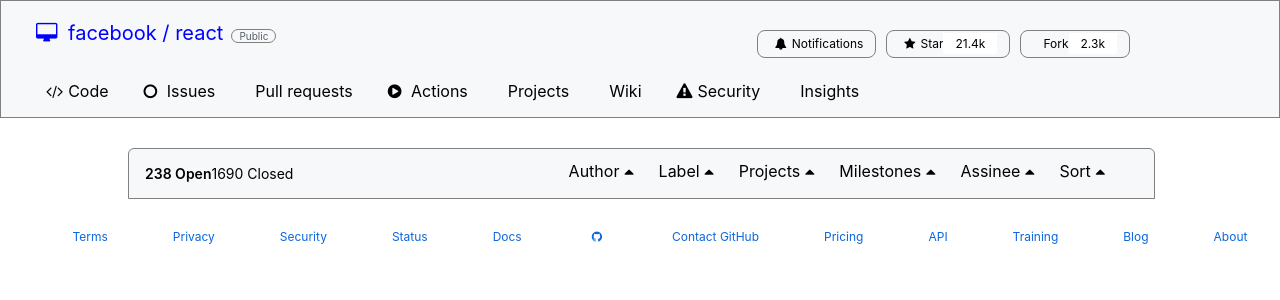
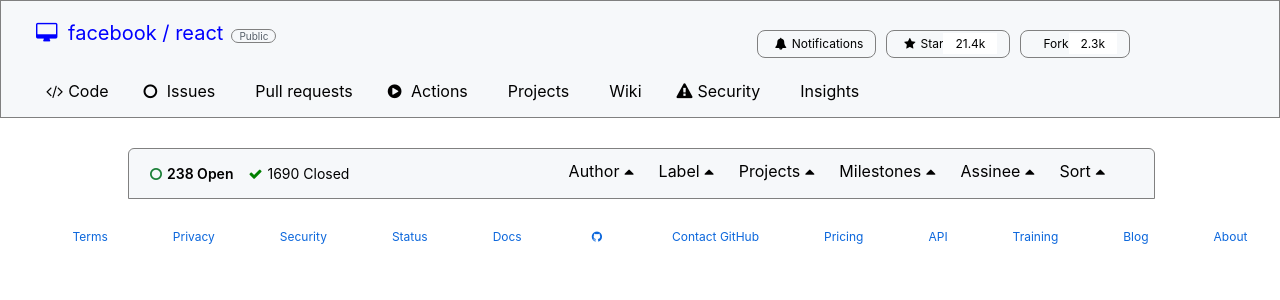
Before and after one commit to Abhijrt/github_issue_page, a React (Create React App) app: page / in a window 1280 px wide. Shown: the top 300 px of the page. Built offline with nearby package versions, Linux system fonts and the light colour scheme.

Commit message:
adding the some icon and its color

```diff
--- a/src/components/Header/header.css
+++ b/src/components/Header/header.css
@@ -44,6 +44,7 @@
   background-color: white;
   color: black;
   padding: 3px 12px;
+  margin: 0px 0px;
 }
 
 .container {
--- a/src/components/IssueHeader/index.css
+++ b/src/components/IssueHeader/index.css
@@ -14,6 +14,15 @@
 
 .close-issue {
   font-size: 14px;
+  margin: 0px 10px;
+}
+
+.open-issue i {
+  color: #1a7f37;
+}
+
+.close-issue i {
+  color: green;
 }
 
 .issue-header-list {
--- a/src/components/IssueHeader/index.js
+++ b/src/components/IssueHeader/index.js
@@ -5,8 +5,12 @@
   return (
     <div className="issue-header-container">
       {/* <div className="left-container"> */}
-      <span className="open-issue">238 Open </span>
-      <span className="close-issue">1690 Closed</span>
+      <span className="open-issue">
+        <i className="fa fa-circle-o"></i>238 Open{" "}
+      </span>
+      <span className="close-issue">
+        <i className="fa fa-check"></i>1690 Closed
+      </span>
       {/* </div> */}
       <ul className="issue-header-list">
         <li>
```
